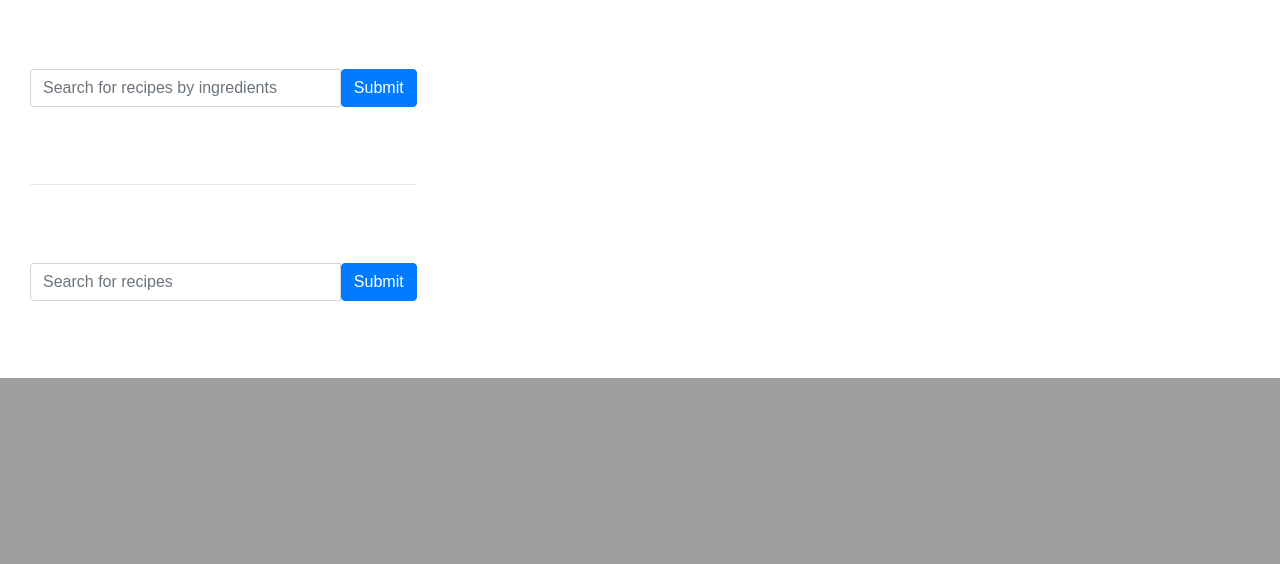
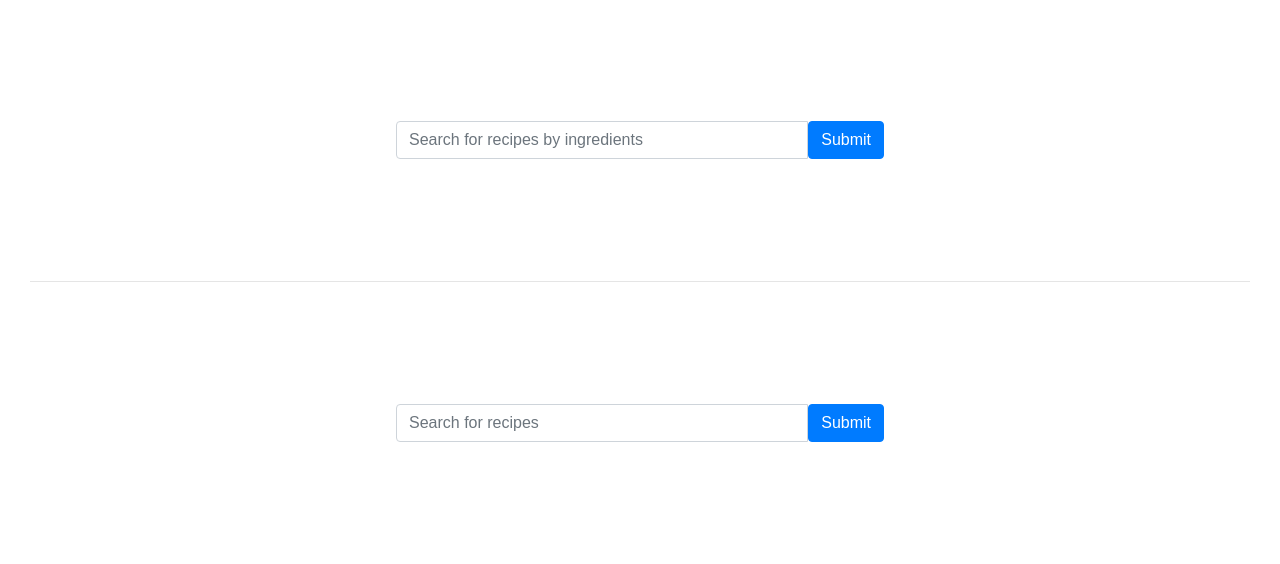
Before and after one commit to jfantab/peas.com, a PHP site: page /main.html in a window 1280 px wide. Shown: the part 873-1437 px from the top of the page. Before the commit the page ends 1251 px from the top, so only its background shows below. Run offline with PHP 8.4, Linux system fonts and the light colour scheme.

Commit message:
Edit website CSS to match Bootstrap 4

```diff
--- a/home.css
+++ b/home.css
@@ -3,8 +3,7 @@
 }
 
 .formSearch {
-    margin-top: 20%;
-    margin-bottom: 20%;
+    margin: 10% 30%;
 }
 
 .headings {
@@ -12,7 +11,6 @@
 }
 
 .welcome {
-    margin-top: -2%;
     height: 800px;
     background-image: url("background1.jpg");
     background-size: cover;
@@ -21,6 +19,7 @@
 #links {
     float: right;
 }
+
 #logo {
     text-decoration: none;
     color: gray;
--- a/main.html
+++ b/main.html
@@ -7,32 +7,34 @@
     <title>Home</title>
 </head>
 <body>
-    <div class="navbar navbar-default">
+    <div class="navbar navbar-expand-sm">
         <div class="container-fluid">
-            <div class="navbar-header">
-                <a href="#" id="logo"><h3>Peas.com</h3></a>
-            </div>
-            <ul class="nav navbar-nav" id="links">
-                <li><a href="#"><h4>User</h4></a></li>
-                <li><a href=""><h4>Login/ Register</h4></a></li>
+            <a class="navbar-brand" href="main.html" id="logo"><h3>Peas.com</h3></a>
+            <ul class="navbar-nav" id="links">
+                <li class="nav-item item">
+                    <a href="" class="text-dark btn"><h3>User</h3></a>
+                </li>
+                <li class="nav-item item">
+                    <a href="" class="text-dark btn"><h3>Login/Register</h3></a>
+                </li>
             </ul>
         </div>
     </div>
     <div class="container-fluid main">
         <div class="row jumbotron jumbotron-fluid welcome">
             <div class="container-fluid">
-                <div class="col-sm-4"></div>
-                <div class="col-sm-4 text-center headings">
-                    <h1>Welcome, John!</h1>
+                <div class="col"></div>
+                <div class="col text-center headings">
+                    <h1 class="display-2">Welcome, John!</h1>
                     <br>
                     <h2>What would you like to cook today?</h2>
                 </div>
-                <div class="col-sm-4"></div>
+                <div class="col"></div>
             </div>
         </div>
         <div class="search">
-            <div class="col-sm-4"></div>
-            <div class="col-sm-4">
+            <div class="col"></div>
+            <div class="col">
                 <form name="searchBar" class="formSearch">
                     <div class="input-group">
                         <input class="form-control" type="text" placeholder="Search for recipes by ingredients" value="" id="ingredients">
@@ -51,7 +53,7 @@
                     </div>
                 </form>
             </div>
-            <div class="col-sm-4"></div>
+            <div class="col"></div>
         </div>
     </div>
 
```
